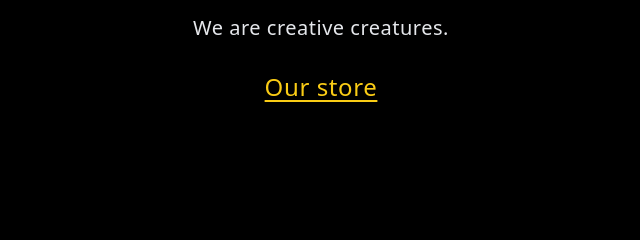
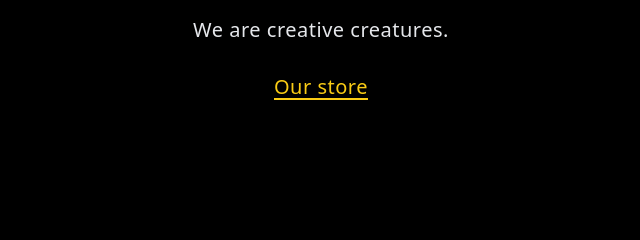
Before and after one commit to yooooka/901farm-teaser, an Astro site: page / in a window 1280 px wide. Shown: the part 453-693 px from the top of the page, 319-959 px from the left. Built offline with nearby package versions, Linux system fonts and the light colour scheme; Astro itself is replaced by a stand-in of ours.

Commit message:
Tweak store link: smaller text, remove underline on hover

```diff
--- a/src/pages/index.astro
+++ b/src/pages/index.astro
@@ -17,11 +17,11 @@ import Logo from "../components/Logo.astro";
         We are creative creatures.
       </p>
       <p
-        class="text-animation text-center text-xl md:text-2xl text-balance font-sans font-[500] tracking-wide text-yellow-400"
+        class="text-animation text-center text-lg md:text-xl text-balance font-sans font-[500] tracking-wide text-yellow-400"
       >
         <a
           href="https://store.901farm.com"
-          class="underline underline-offset-4 hover:text-white transition-colors"
+          class="underline hover:no-underline underline-offset-4 hover:text-white transition-colors"
         >
           Our store
         </a>
```
